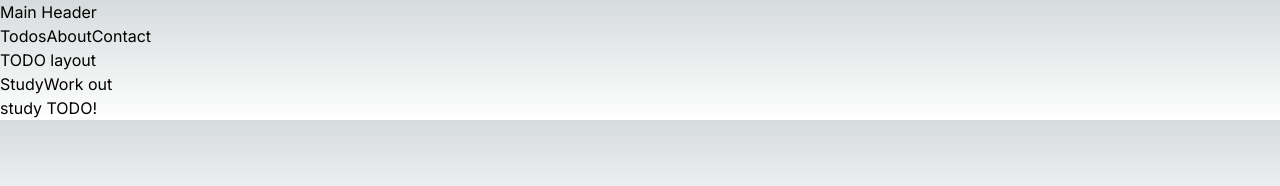
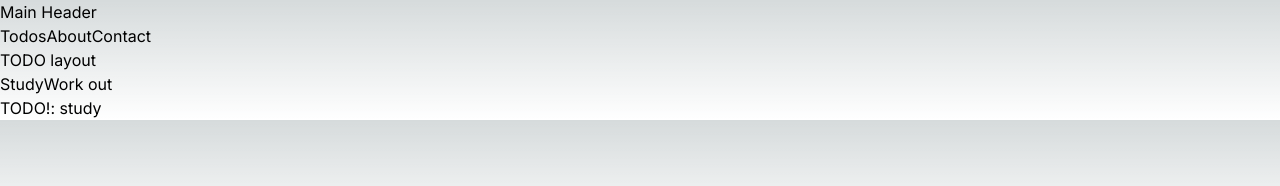
Before and after one commit to ejaman/NextCRUD, a Next.js app: page /todos/study in a window 1280 px wide. Shown: the top 186 px of the page. Built offline with nearby package versions, Linux system fonts and the light colour scheme.

Commit message:
comment: add comment

```diff
--- a/src/app/page.tsx
+++ b/src/app/page.tsx
@@ -4,6 +4,7 @@ import os from "os"; // node APIs
 import Counter from "@/components/counter";
 
 // Memo: app 폴더 하의 친구들은 기본적으로 서버 컴포넌트
+// Memo: 브라우저에서 제공해주는 api는 사용 불가, 대신 node 환경에서 제공해주는 node api 사용 가능
 const inter = Inter({ subsets: ["latin"] });
 export default function Home() {
   // You're importing a component that needs useState.
@@ -13,7 +14,7 @@ export default function Home() {
 
   // HTML을 보내기 때문에
   // 따라서 콘솔이 터미널에만 뜸!
-  console.log(1);
+  console.log("서버에서만 동작");
   console.log(os.hostname());
 
   return (
@@ -25,4 +26,3 @@ export default function Home() {
     </div>
   );
 }
-// Memo: 브라우저에서 제공해주는 api는 사용 불가, 대신 node 환경에서 제공해주는 node api 사용 가능
--- a/src/app/todos/[slug]/page.tsx
+++ b/src/app/todos/[slug]/page.tsx
@@ -9,11 +9,13 @@ type Props = {
 // props로 어떤 경로인지 알려줌
 export default function Todo({ params }: Props) {
   let a;
-  return <div>{params.slug} TODO!</div>;
+  // 서버 파일에 있는 데이터 중 해당 투두의 정보를 찾아서 그걸 보여줌
+  return <div>TODO!: {params.slug}</div>;
 }
 
 // 지정 x는 SSR, 지정 o는 SSG
 export function generateStaticParams() {
+  // 모든 제품의 페이지들을 미리 만드러 둘 수 있도록 처리
   const cats = ["study", "workout"];
   return cats.map((cat) => ({
     slug: cat,
--- a/src/app/todos/page.tsx
+++ b/src/app/todos/page.tsx
@@ -4,14 +4,14 @@ import React from "react";
 const todoList = ["study next.js", "stay hydrated!", "10min home training"];
 
 export default function Todo() {
-  let a;
+  // 서버 파일(데이터 베이스)에 있는 투두의 리스트를 읽어와서, 그걸 보여줌
   return (
     <>
       <div>TODO list</div>
       <ul>
         {todoList.map((todo, i) => (
           <li key={i}>
-            <Link href={`todo/${todo}`}>{todo}</Link>
+            <Link href={`todos/${todo}`}>{todo}</Link>
           </li>
         ))}
       </ul>
--- a/src/components/counter.tsx
+++ b/src/components/counter.tsx
@@ -2,8 +2,11 @@
 
 import React, { useState } from "react";
 
+// Memo: 실제 이벤트 처리는 하이드레이션 이후 가능
 export default function Counter() {
   const [count, setCount] = useState<number>(0);
+
+  console.log("클라이언트에서 동작");
 
   const onSubtractCount = () => {
     setCount((prev) => prev - 1);
```
